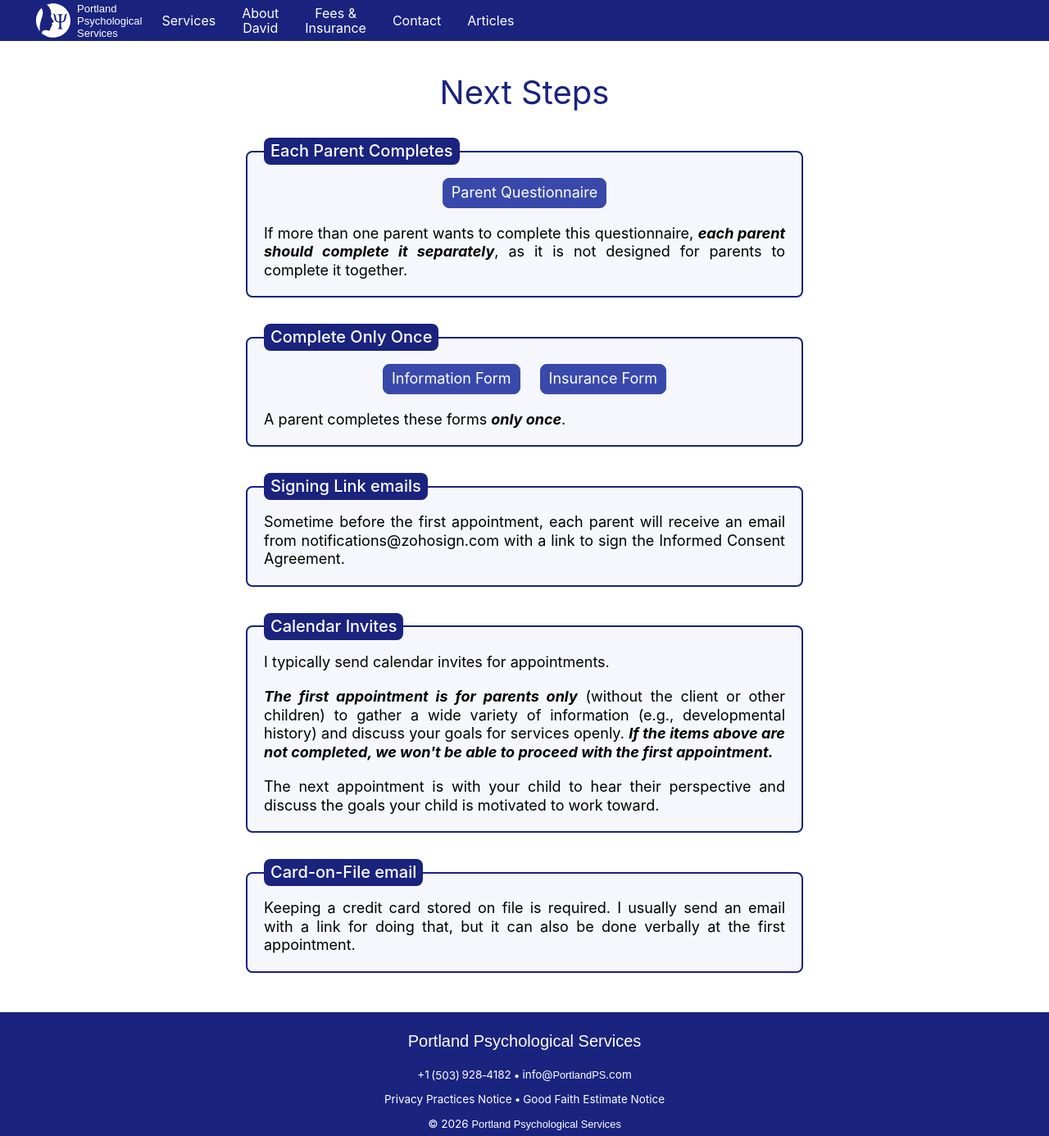
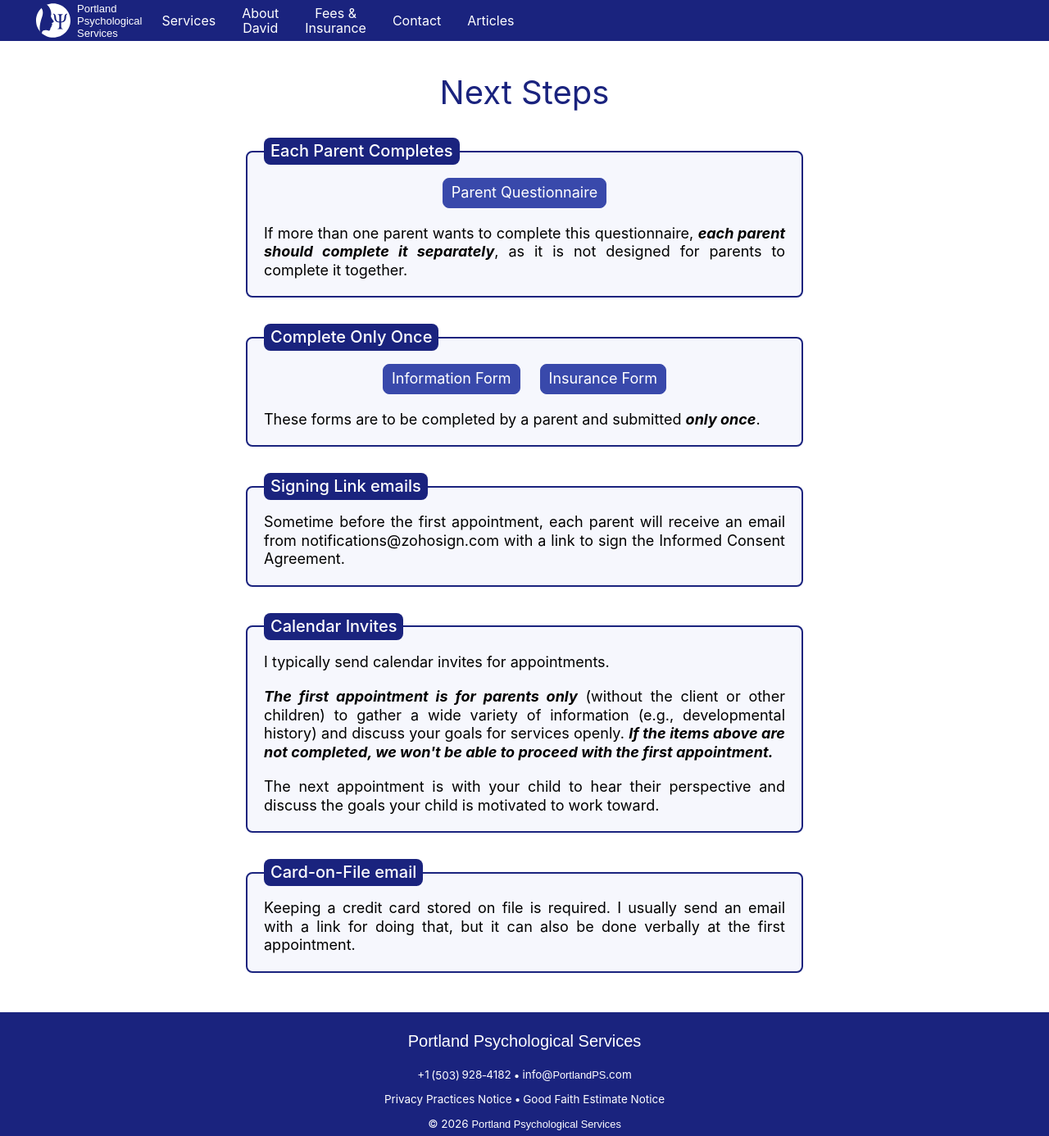
Before and after one commit to portlandps/portlandps.github.io, a Jekyll site: the page built from c.html, in a window 1280 px wide and 1386 px high. Shown: the whole window at 82% size. Built offline with Jekyll 4.4.1, drawn with Linux system fonts in a browser that asks for light colours; some web fonts are replaced.

Commit message:
only once

```diff
--- a/c.html
+++ b/c.html
@@ -36,7 +36,7 @@
 		<a class="forms" href="https://forms.portlandpsychological.services/cdavidmaxey/form/Information/formperma/NxEhCgVCYrZdOKwZLpG9cWLZsslbd7RVFmrQzeRibdQ">Information Form</a>
 		<a class="forms" href="https://forms.portlandpsychological.services/cdavidmaxey/form/Insurance/formperma/QAHpE59gaGNWwBnnmE2FvZx0QIjtMwNjsm_GglYxOJA">Insurance Form</a>
 	</div>
-	<div>A parent completes these forms <span class="italic bold">only once</span>.</div>
+	<div>These forms are to be completed by a parent and submitted <span class="italic bold">only once</span>.</div>
 </fieldset>
 <fieldset>
 	<legend><h2>Signing Link emails</h2></legend>
--- a/ceap.html
+++ b/ceap.html
@@ -44,7 +44,7 @@
 	<div class="fieldset-flex">
 		<a class="forms" href="https://forms.portlandpsychological.services/cdavidmaxey/form/Information/formperma/NxEhCgVCYrZdOKwZLpG9cWLZsslbd7RVFmrQzeRibdQ">Information Form</a>
 	</div>
-	<div>A parent completes this form <span class="italic bold">only once</span>.</div>
+	<div>This form is to be completed by a parent and submitted <span class="italic bold">only once</span>.</div>
 </fieldset>
 <fieldset>
 	<legend><h2>Authorization Code</h2></legend>
--- a/y.html
+++ b/y.html
@@ -36,7 +36,7 @@
 		<a class="forms" href="https://forms.portlandpsychological.services/cdavidmaxey/form/Information/formperma/NxEhCgVCYrZdOKwZLpG9cWLZsslbd7RVFmrQzeRibdQ">Information Form</a>
 		<a class="forms" href="https://forms.portlandpsychological.services/cdavidmaxey/form/Insurance/formperma/QAHpE59gaGNWwBnnmE2FvZx0QIjtMwNjsm_GglYxOJA">Insurance Form</a>
 	</div>
-	<div>A parent completes these forms <span class="italic bold">only once</span>.</div>
+	<div>These forms are to be completed by a parent and submitted <span class="italic bold">only once</span>.</div>
 </fieldset>
 <fieldset>
 	<legend><h2>Signing Link emails</h2></legend>
--- a/yeap.html
+++ b/yeap.html
@@ -44,7 +44,7 @@
 	<div class="fieldset-flex">
 		<a class="forms" href="https://forms.portlandpsychological.services/cdavidmaxey/form/Information/formperma/NxEhCgVCYrZdOKwZLpG9cWLZsslbd7RVFmrQzeRibdQ">Information Form</a>
 	</div>
-	<div>A parent completes this form <span class="italic bold">only once</span>.</div>
+	<div>This form is to be completed by a parent and submitted <span class="italic bold">only once</span>.</div>
 </fieldset>
 <fieldset>
 	<legend><h2>Authorization Code</h2></legend>
```
